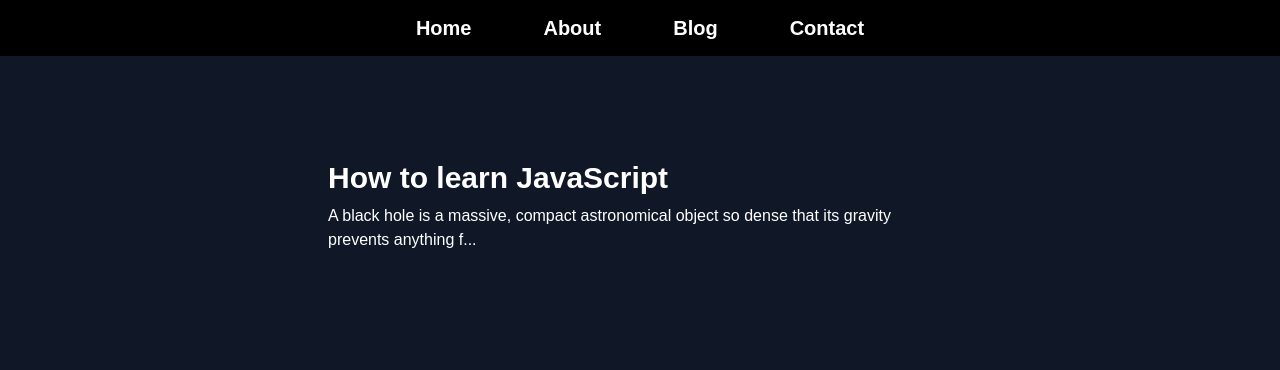
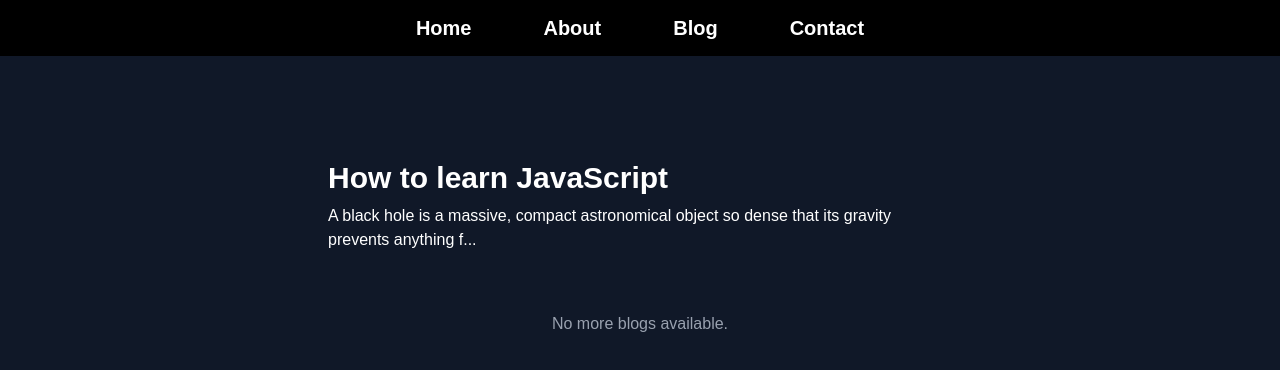
Before and after one commit to yashr775/huntingcoder, a Next.js app in the folder client/: page /blog in a window 1280 px wide. Shown: the top 370 px of the page. Built offline with nearby package versions, Linux system fonts and the light colour scheme.

Commit message:
Infinite scroll bar added

```diff
--- a/client/pages/api/blogs.js
+++ b/client/pages/api/blogs.js
@@ -1,17 +1,25 @@
-import * as fs from "fs";
+import fs from "fs/promises";
+import path from "path";
 
 export default async function handler(req, res) {
     try {
-        let data = await fs.promises.readdir("blogdata");
+        let page = parseInt(req.query.page) || 1; // Get page number (default: 1)
+        let limit = 5; // Number of blogs per page
+        let blogDir = path.join(process.cwd(), "blogdata");
 
-        let myFiles = [];
+        let files = await fs.readdir(blogDir);
+        let paginatedFiles = files.slice((page - 1) * limit, page * limit);
 
-        for (const item of data) {
-            let fileContent = await fs.promises.readFile("blogdata/" + item, "utf-8");
-            myFiles.push({ fileName: item, content: fileContent });
-        }
+        let blogs = await Promise.all(
+            paginatedFiles.map(async (file) => {
+                let fileContent = await fs.readFile(path.join(blogDir, file), "utf-8");
+                return { fileName: file, content: fileContent };
+            })
+        );
 
-        res.status(200).json(myFiles);
+        let hasMore = page * limit < files.length; // Check if more blogs are available
+
+        res.status(200).json({ blogs, hasMore });
     } catch (error) {
         res.status(500).json({ error: "Error reading files", details: error.message });
     }
--- a/client/pages/blog.js
+++ b/client/pages/blog.js
@@ -1,31 +1,60 @@
-import React from "react";
+import React, { useEffect, useState, useRef, useCallback } from "react";
 import Link from "next/link";
 
-const Blog = ({ parsedBlogs }) => {
-    // useEffect(() => {
-    //     const fetchBlogs = async () => {
-    //             try {
-    //                 const res = await fetch("http://localhost:3000/api/blogs");
-    //                 const data = await res.json();
+const Blog = () => {
+    const [blogs, setBlogs] = useState([]);
+    const [loading, setLoading] = useState(false);
+    const [page, setPage] = useState(1);
+    const [hasMore, setHasMore] = useState(true);
+    const loaderRef = useRef(null);
 
-    //                 // Ensure content is parsed from JSON string to object
-    //                 const parsedBlogs = data.map((blog) => ({
-    //                     fileName: blog.fileName,
-    //                     content: JSON.parse(blog.content), // ✅ Parse JSON
-    //                 }));
+    // ✅ Fetch Blogs with Pagination
+    const fetchBlogs = useCallback(async () => {
+        if (loading || !hasMore) return; // Prevent unnecessary calls
 
-    //                 setBlogs(parsedBlogs);
-    //             } catch (err) {
-    //                 console.error("Error fetching blogs:", err);
-    //             }
-    //         };
+        setLoading(true);
+        try {
+            const res = await fetch(`http://localhost:3000/api/blogs?page=${page}`);
+            const data = await res.json();
 
-    //         fetchBlogs();
-    //     }, []);
+            const newBlogs = data.blogs.map((blog) => ({
+                fileName: blog.fileName,
+                content: JSON.parse(blog.content),
+            }));
+
+            setBlogs((prev) => [...prev, ...newBlogs]);
+            setHasMore(data.hasMore);
+            setPage((prev) => prev + 1);
+        } catch (err) {
+            console.error("Error fetching blogs:", err);
+        }
+        setLoading(false);
+    }, [loading, hasMore, page]);
+
+    // ✅ Infinite Scroll with IntersectionObserver
+    useEffect(() => {
+        const observer = new IntersectionObserver(
+            (entries) => {
+                if (entries[0].isIntersecting) {
+                    fetchBlogs();
+                }
+            },
+            { threshold: 1.0 }
+        );
+
+        if (loaderRef.current) {
+            observer.observe(loaderRef.current);
+        }
+
+        return () => {
+            if (loaderRef.current) observer.unobserve(loaderRef.current);
+        };
+    }, [fetchBlogs]);
+
     return (
         <div className="blog-container flex justify-center min-h-screen bg-gray-900 text-white">
             <div className="blogs flex flex-col items-center mt-20 w-full max-w-2xl p-6">
-                {parsedBlogs.map((blog, index) => (
+                {blogs.map((blog, index) => (
                     <div key={blog.fileName || index} className="mb-5">
                         <h1 className="text-3xl font-bold mb-2">
                             <Link href={`/blogpost/${blog.fileName.replace(".json", "")}`}>
@@ -35,23 +64,15 @@ const Blog = ({ parsedBlogs }) => {
                         <p className="mb-5">{blog.content.content.substr(0, 100)}...</p>
                     </div>
                 ))}
+
+                {/* Loader Element (Used for Infinite Scroll Detection) */}
+                <div ref={loaderRef} className="mt-5">
+                    {loading && <p className="text-blue-600">Loading more blogs...</p>}
+                    {!hasMore && <p className="text-gray-400">No more blogs available.</p>}
+                </div>
             </div>
         </div>
     );
 };
 
-export async function getServerSideProps() {
-    let res = await fetch("http://localhost:3000/api/blogs");
-    let data = await res.json();
-
-    const parsedBlogs = data.map((blog) => ({
-        fileName: blog.fileName,
-        content: JSON.parse(blog.content), // ✅ Parse JSON
-    }));
-
-    return {
-        props: { parsedBlogs },
-    };
-}
-
 export default Blog;
```
Also changed, not shown: client/package.json (+4 -3 lines), 1 other file (tests, documents, lock files or other folders).
